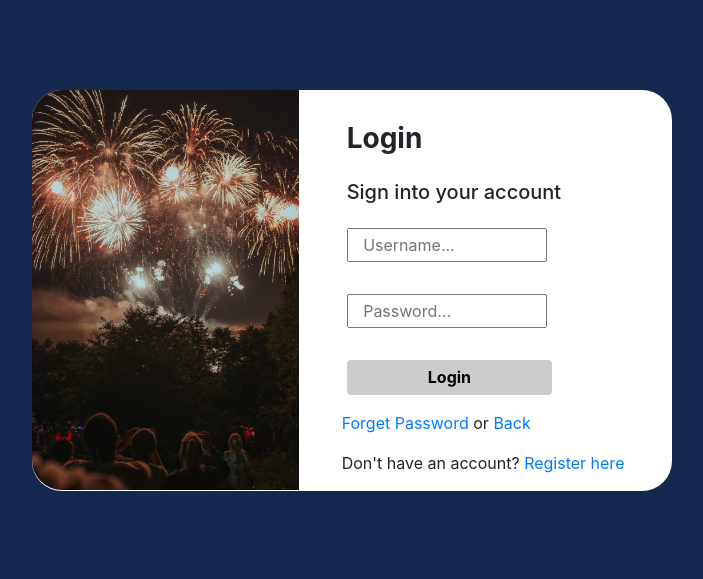
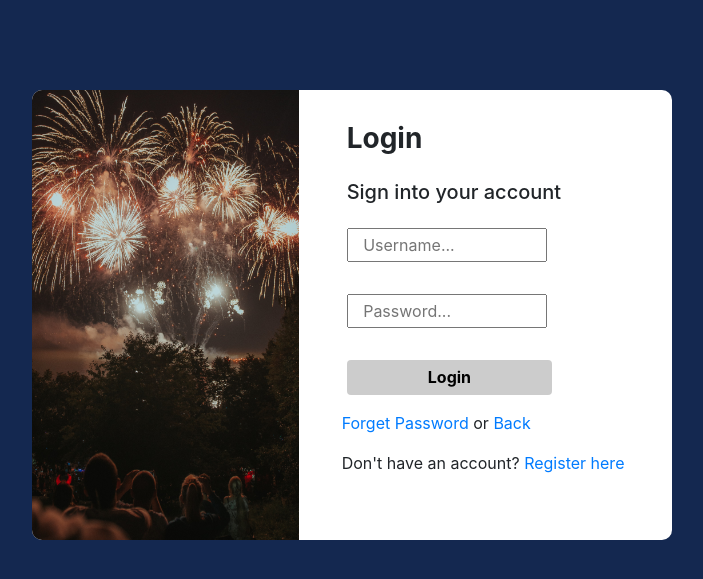
Before and after one commit to EveGroup/EveHolder, a Django app: page /login/ in a window 1280 px wide. Shown: the top 579 px of the page, without its empty margins (288-991 px from the left). Run offline with Django 3.2, Linux system fonts and the light colour scheme; parts of the project's set-up code (start-up, migrations or seed data) failed here and were passed over; some libraries are stand-ins or nearby versions.

Commit message:
login modify

```diff
--- a/static/css/login.css
+++ b/static/css/login.css
@@ -12,14 +12,16 @@ body {
     background: white;
     margin: 90px auto auto;
     width: 640px;
-    border-radius: 30px;
+    border-radius: 10px;
+    /*height: 450px;*/
 }
 
 
 img {
-    border-top-left-radius: 30px;
-    border-bottom-left-radius: 30px;
-    border-bottom: 30px;
+    border-top-left-radius: 10px;
+    border-bottom-left-radius: 10px;
+    min-height: 450px;
+
 }
 
 .btn1 {
--- a/static/css/main.css
+++ b/static/css/main.css
@@ -243,7 +243,7 @@ body {
 .btn-update {
     border: none;
     outline: none;
-    height: 26px;
+    height: 30px;
     width: 420px;
     background-image: linear-gradient(120deg, #9adfff, #ffffff);
     font-weight: bold;
--- a/templates/eve_holder/hosts/host_my_account.html
+++ b/templates/eve_holder/hosts/host_my_account.html
@@ -16,7 +16,7 @@
         <div class="col-md-6">
             <div class="card card-body"
                  style="width: fit-content; margin: 3% auto auto;">
-                <img class="profile-pic" src="{{ request.user.host.profile_pic.url }}"
+                <img class="profile-pic" src="{{ host.profile_pic.url }}"
                      style="width: 350px;height: 180px" alt="host_profile_picture">
                 <hr>
                 <div class="row">
```
Also changed, not shown: static/images/avatar.jpg (renamed from static/images/profiles/avatar.jpg).
